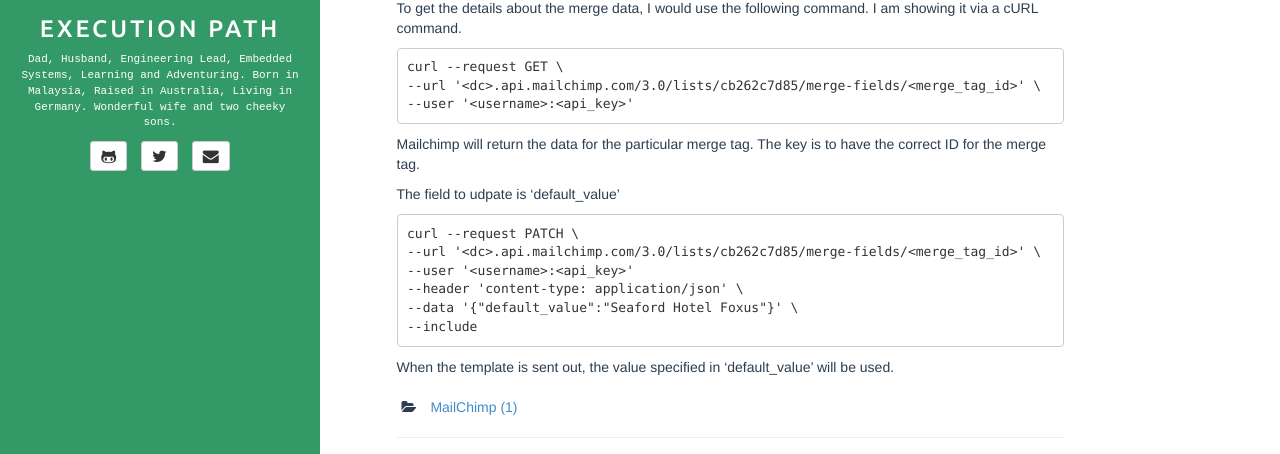
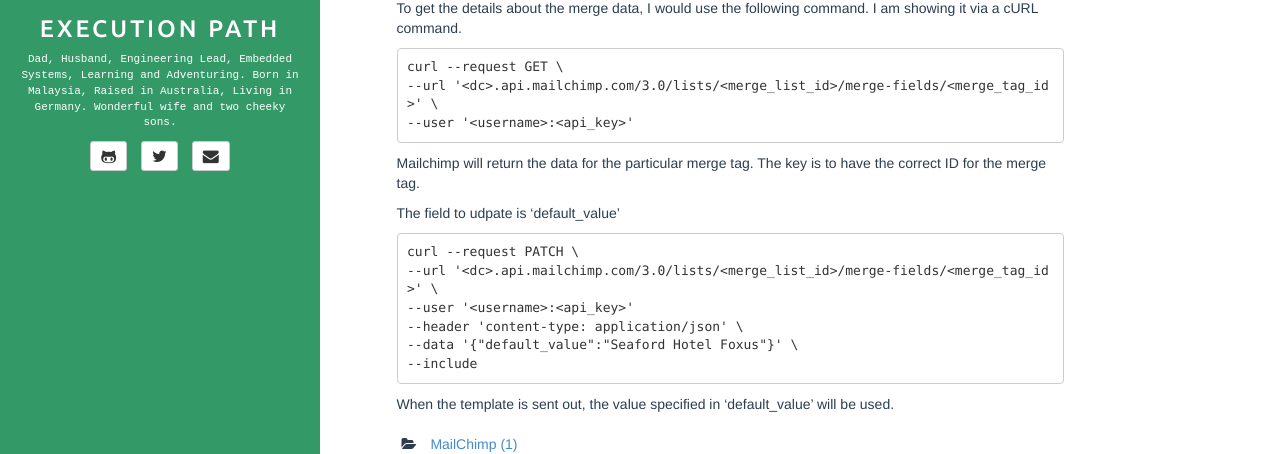
Before and after one commit to tyc/tyc.github.io, a Jekyll site: the page built from _posts/2017-09-23-Updating_the_MailChimp_s_Mergefield.markdown, in a window 1280 px wide and 1225 px high, cut to the strip 282-736 px from the top of the window. Built offline with Jekyll 4.4.1, drawn with Linux system fonts in a browser that asks for light colours; comment, search, counter and statistics services are not loaded.

Commit message:
removing the merge id

````diff
--- a/_posts/2017-09-23-Updating_the_MailChimp_s_Mergefield.markdown
+++ b/_posts/2017-09-23-Updating_the_MailChimp_s_Mergefield.markdown
@@ -14,7 +14,7 @@ To get the details about the merge data, I would use the following command. I am
 
 ```
 curl --request GET \
---url '<dc>.api.mailchimp.com/3.0/lists/cb262c7d85/merge-fields/<merge_tag_id>' \
+--url '<dc>.api.mailchimp.com/3.0/lists/<merge_list_id>/merge-fields/<merge_tag_id>' \
 --user '<username>:<api_key>'
 ```
 
@@ -24,7 +24,7 @@ The field to udpate is 'default_value'
 
 ```
 curl --request PATCH \
---url '<dc>.api.mailchimp.com/3.0/lists/cb262c7d85/merge-fields/<merge_tag_id>' \
+--url '<dc>.api.mailchimp.com/3.0/lists/<merge_list_id>/merge-fields/<merge_tag_id>' \
 --user '<username>:<api_key>'
 --header 'content-type: application/json' \
 --data '{"default_value":"Seaford Hotel Foxus"}' \
````
